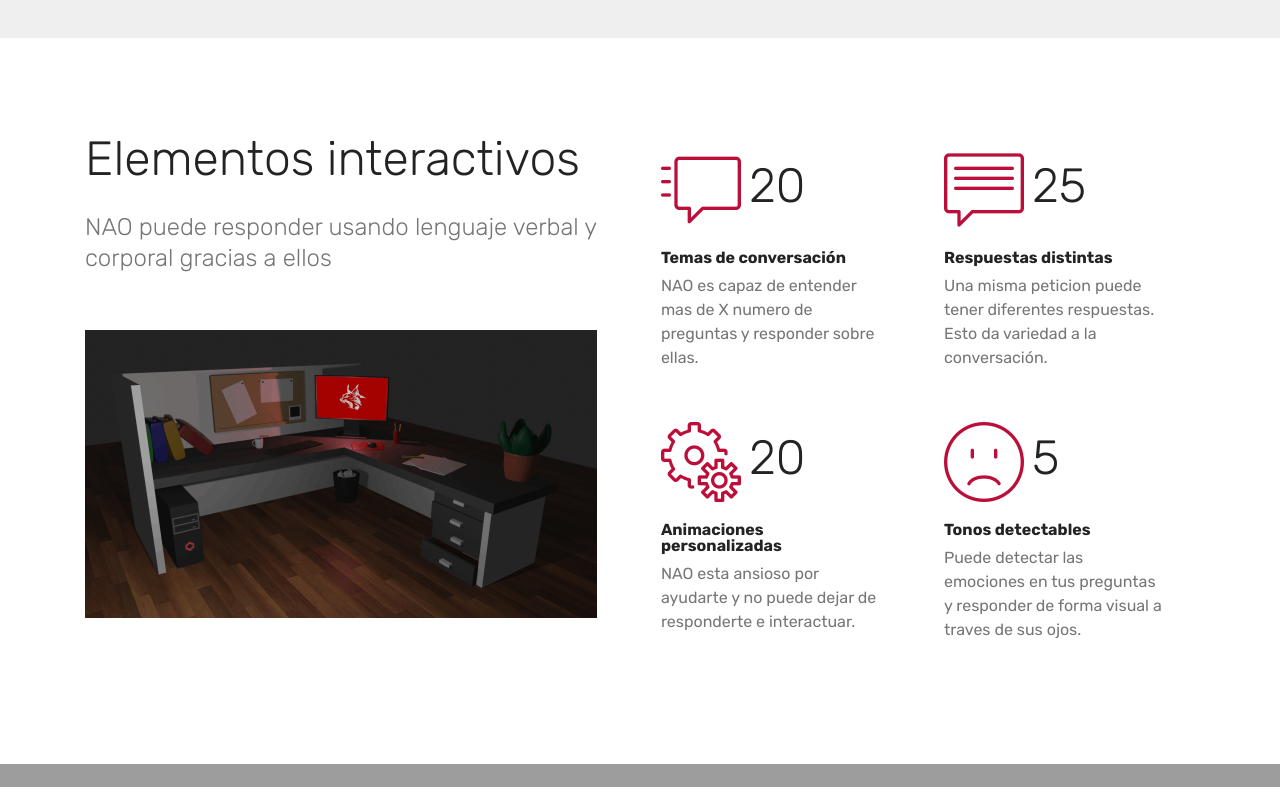
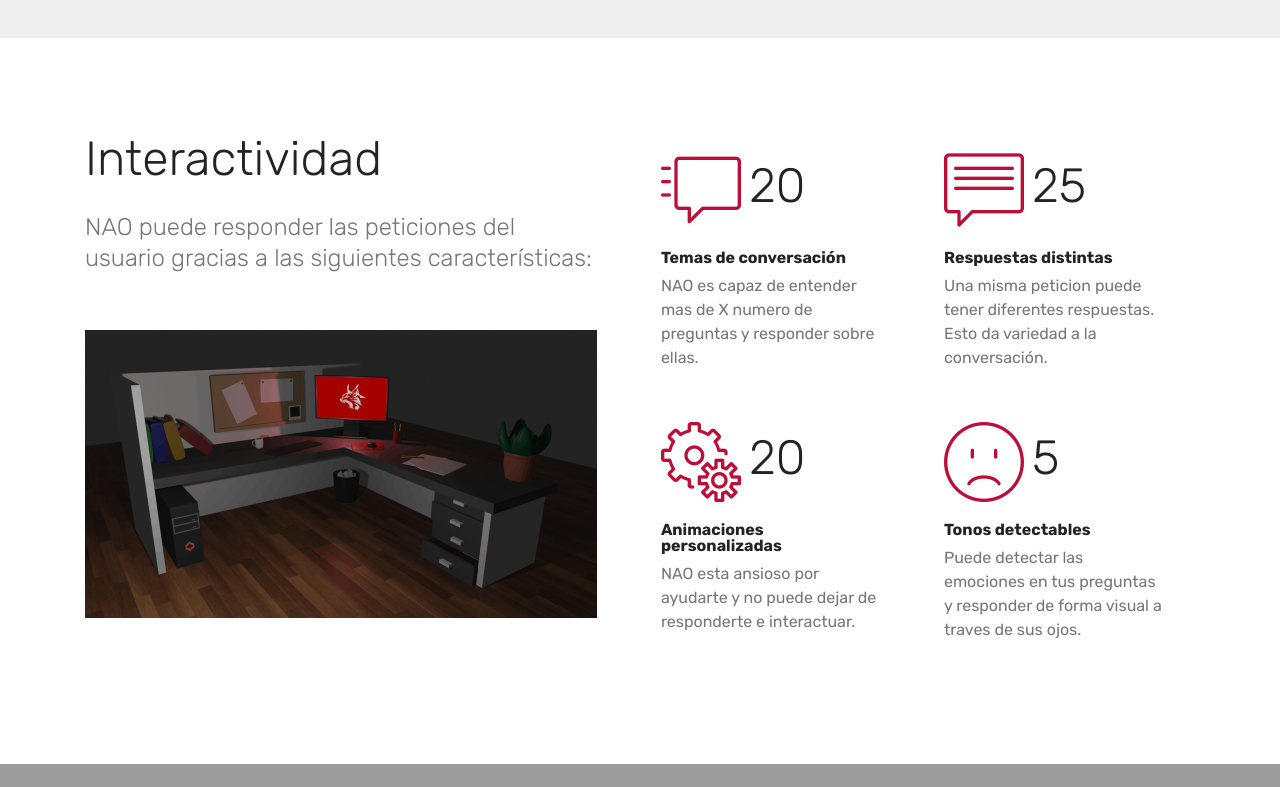
Before and after one commit to ferhuertas/NAO, a plain HTML site: page index.html in a window 1280 px wide. Shown: the part 1660-2447 px from the top of the page. Drawn offline with Linux system fonts and the light colour scheme; files whose address does not match are found by name.

Commit message:
create github pages

```diff
--- a/index.html
+++ b/index.html
@@ -54,9 +54,9 @@
                         <span class="mbri-home mbr-iconfont mbr-iconfont-btn"></span>
                         Principal</a>
                 </li>
-                <li class="nav-item dropdown"><a class="nav-link link text-white dropdown-toggle display-4" href="index.html#content5-g" data-toggle="dropdown-submenu" aria-expanded="false">
+                <li class="nav-item dropdown"><a class="nav-link link text-white dropdown-toggle display-4" href="index.html#content5-g" data-toggle="dropdown-submenu" aria-expanded="true">
                         <span class="mbri-search mbr-iconfont mbr-iconfont-btn"></span>Características
-                    </a><div class="dropdown-menu"><a class="text-white dropdown-item display-4" href="index.html#tabs3-b">Visión General</a><a class="text-white dropdown-item display-4" href="index.html#counters2-e">Elementos</a></div></li><li class="nav-item"><a class="nav-link link text-white display-4" href="index.html#content5-f"><span class="mbri-photos mbr-iconfont mbr-iconfont-btn"></span>
+                    </a><div class="dropdown-menu"><a class="text-white dropdown-item display-4" href="index.html#tabs3-b">Visión General</a><a class="text-white dropdown-item display-4" href="index.html#counters2-e">Interactividad</a></div></li><li class="nav-item"><a class="nav-link link text-white display-4" href="index.html#content5-f"><span class="mbri-photos mbr-iconfont mbr-iconfont-btn"></span>
                         Galería</a></li><li class="nav-item"><a class="nav-link link text-white display-4" href="index.html#team1-5"><span class="mbri-users mbr-iconfont mbr-iconfont-btn"></span>
                         Equipo</a></li></ul>
             <div class="navbar-buttons mbr-section-btn"><a class="btn btn-sm btn-secondary display-4" href="https://github.com/ferhuertas" target="_blank">
@@ -66,7 +66,7 @@
     </nav>
 </section>
 
-<section class="engine"><a href="https://mobirise.info/l">free site templates</a></section><section class="header6 cid-rQd2urVF71 mbr-fullscreen" data-bg-video="https://www.youtube.com/watch?v=O1AnHjxBHYk&amp;feature=youtu.be&amp;ab_channel=FernandoHuertasOlivares" id="header6-3">
+<section class="engine"><a href="https://mobirise.info/w">free html5 templates</a></section><section class="header6 cid-rQd2urVF71 mbr-fullscreen" data-bg-video="https://www.youtube.com/watch?v=O1AnHjxBHYk&amp;feature=youtu.be&amp;ab_channel=FernandoHuertasOlivares" id="header6-3">
 
 
 
@@ -397,9 +397,9 @@
     <div class="container pt-4 mt-2">
         <div class="media-container-row">
             <div class="media-block" style="width: 49%;">
-                <h2 class="mbr-section-title pb-3 align-left mbr-fonts-style display-2">Elementos interactivos</h2>
+                <h2 class="mbr-section-title pb-3 align-left mbr-fonts-style display-2">Interactividad</h2>
                 <h3 class="mbr-section-subtitle pb-5 align-left mbr-fonts-style display-5">
-                    NAO puede responder usando lenguaje verbal y corporal gracias a ellos</h3>
+                    NAO puede responder las peticiones del usuario gracias a las siguientes características:</h3>
                 <div class="mbr-figure">
                     <img src="assets/images/escritoriotexturas-1024x576.png" alt="" title="">
                 </div>
```
Also changed, not shown: 1 other file.
